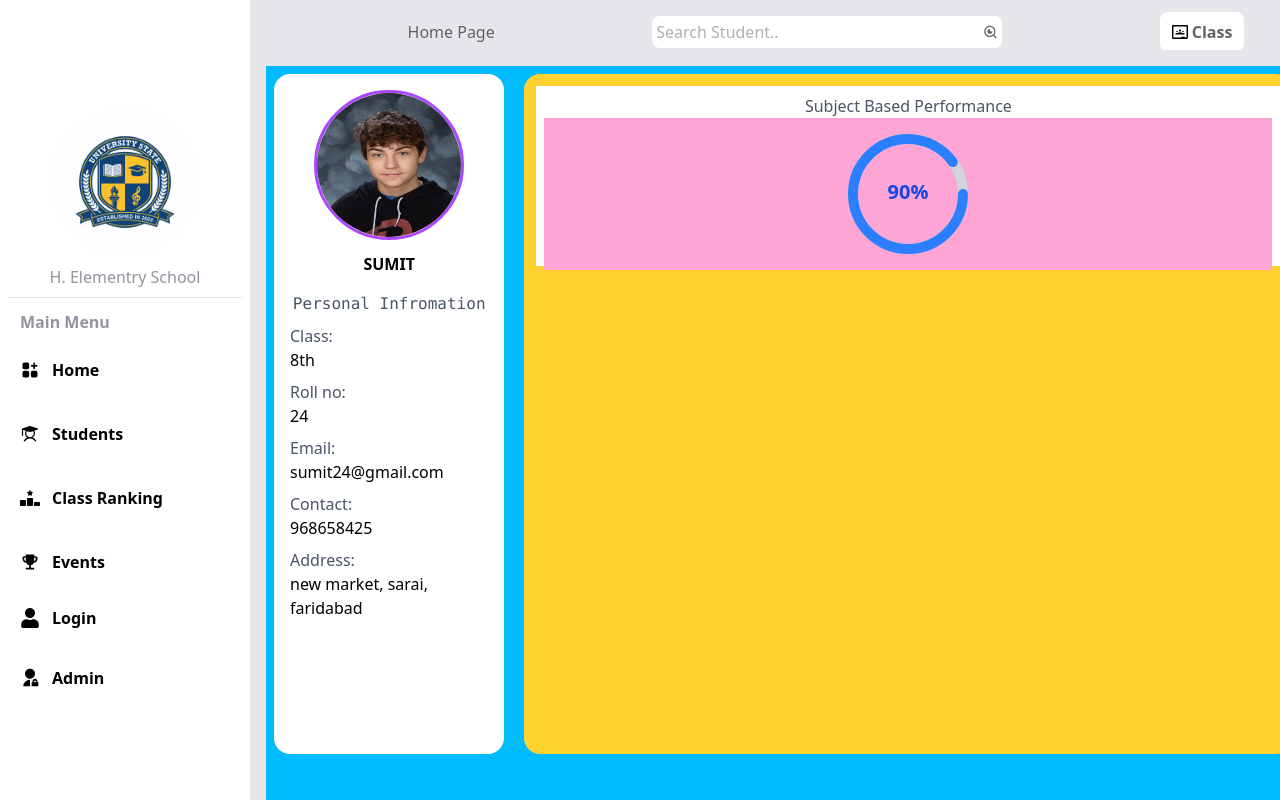
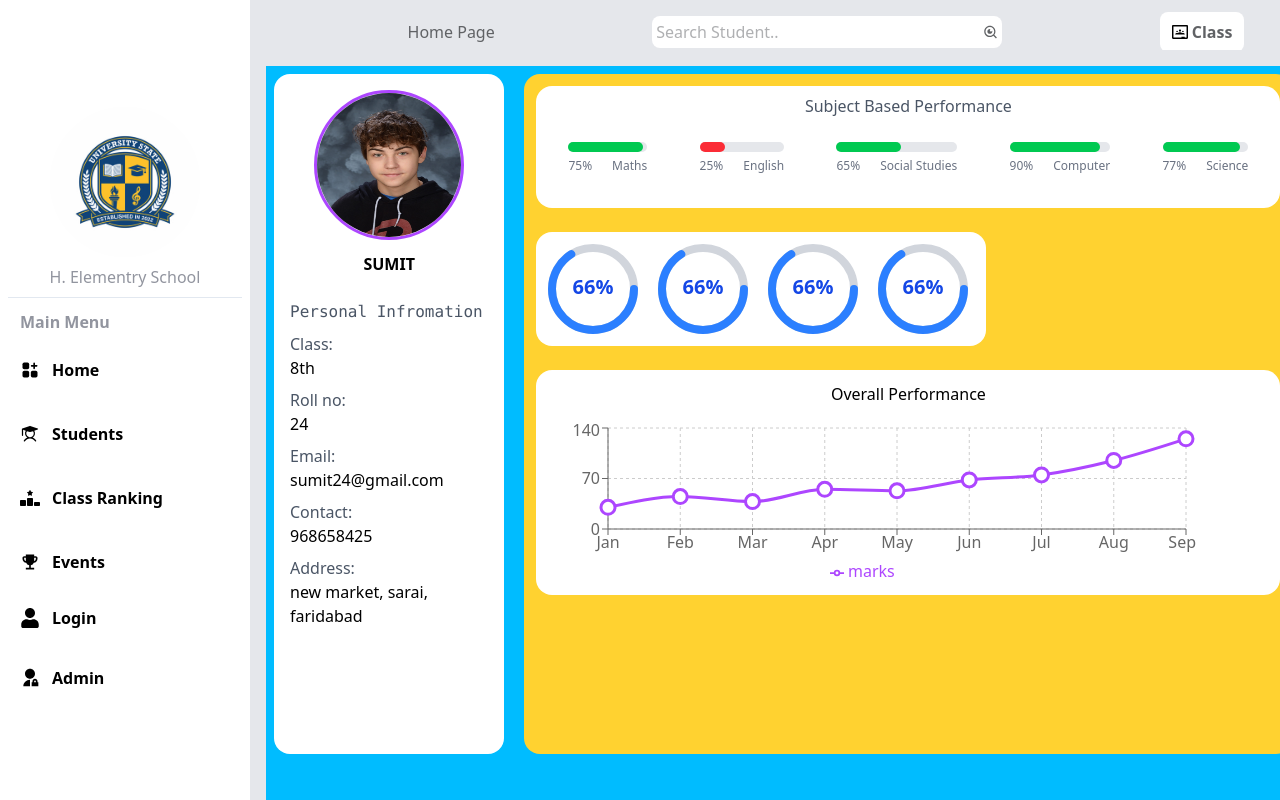
Before and after one commit to Shivraj-Joshi/student-info-tracker, a React (Vite) app in the folder client/: page /studentinfo in a window 1280 px wide. Built offline with nearby package versions, Linux system fonts and the light colour scheme.

Commit message:
adding charts to studentinfo page

```diff
--- a/client/package.json
+++ b/client/package.json
@@ -15,6 +15,7 @@
     "react-dom": "^19.0.0",
     "react-icons": "^5.5.0",
     "react-router": "^7.5.1",
+    "recharts": "^2.15.3",
     "tailwindcss": "^4.1.4"
   },
   "devDependencies": {
--- a/client/src/components/CircularProgress.jsx
+++ b/client/src/components/CircularProgress.jsx
@@ -1,6 +1,6 @@
 import React from "react";
 
-const CircularProgress = ({ value = 0, size = 120, stroke = 10 }) => {
+const CircularProgress = ({ value = 66, size = 90, stroke = 8 }) => {
   const radius = (size - stroke) / 2;
   const circumference = 2 * Math.PI * radius;
   const offset = circumference - (value / 100) * circumference;
--- /dev/null
+++ b/client/src/components/PerformanceChart.jsx
@@ -0,0 +1,50 @@
+import React from "react";
+import {
+  LineChart,
+  Line,
+  XAxis,
+  YAxis,
+  CartesianGrid,
+  Tooltip,
+  Legend,
+  ResponsiveContainer,
+} from "recharts";
+
+const PerformanceChart = () => {
+  const data = [
+    { month: "Jan", marks: 30 },
+    { month: "Feb", marks: 45 },
+    { month: "Mar", marks: 38 },
+    { month: "Apr", marks: 55 },
+    { month: "May", marks: 53 },
+    { month: "Jun", marks: 68 },
+    { month: "Jul", marks: 75 },
+    { month: "Aug", marks: 95 },
+    { month: "Sep", marks: 125 },
+  ];
+  return (
+    <div style={{ width: "90%", height: 165 }}>
+      <ResponsiveContainer>
+        <LineChart
+          data={data}
+          margin={{ top: 10, right: 10, left: 0, bottom: 0 }}
+        >
+          <CartesianGrid strokeDasharray="3 3" />
+          <XAxis dataKey="month" />
+          <YAxis />
+          <Tooltip />
+          <Legend />
+          <Line
+            type="monotone"
+            dataKey="marks"
+            stroke="#ad46ff"
+            strokeWidth={3}
+            dot={{ r: 7 }}
+          />
+        </LineChart>
+      </ResponsiveContainer>
+    </div>
+  );
+};
+
+export default PerformanceChart;
--- a/client/src/data/Data.js
+++ b/client/src/data/Data.js
@@ -1,4 +1,8 @@
 import image1 from "../assets/student1.jpg"
+import sports from "../assets/sports.png"
+// import image1 from "../assets/student1.jpg"
+// import image1 from "../assets/student1.jpg"
+// import image1 from "../assets/student1.jpg"
 
 
 export const StudentData = [
@@ -159,3 +163,72 @@ export const ClassData = [
     },
 
 ]
+
+
+export const SubjectData = [
+    {
+        id: 1,
+        subject: "Maths",
+        score: 75,
+    },
+    {
+        id: 2,
+        subject: "English",
+        score: 25,
+    },
+    {
+        id: 3,
+        subject: "Social Studies",
+        score: 65,
+    },
+    {
+        id: 4,
+        subject: "Computer",
+        score: 90,
+    },
+    {
+        id: 5,
+        subject: "Science",
+        score: 77,
+    },
+]
+
+export const ActivityData = [
+    {
+        id: 101,
+        activity: "Sports",
+        performance: 90,
+        image: sports,
+    },
+    {
+        id: 102,
+        activity: "Academics",
+        performance: 70,
+        image: sports,
+    },
+    {
+        id: 104,
+        activity: "Events",
+        performance: 80,
+        image: sports,
+    },
+    {
+        id: 103,
+        activity: "others",
+        performance: 60,
+        image: sports,
+    },
+
+]
+
+export const data = [
+    { month: 'Jan', marks: 30 },
+    { month: 'Feb', marks: 45 },
+    { month: 'Mar', marks: 38 },
+    { month: 'Apr', marks: 55 },
+    { month: 'May', marks: 53 },
+    { month: 'Jun', marks: 68 },
+    { month: 'Jul', marks: 75 },
+    { month: 'Aug', marks: 95 },
+    { month: 'Sep', marks: 125 },
+];
--- a/client/src/pages/StudentInfo.jsx
+++ b/client/src/pages/StudentInfo.jsx
@@ -1,24 +1,30 @@
 import React, { useState } from "react";
 import image from "../assets/student1.jpg";
+// import CircularProgress from "../components/CircularProgress";
+import { SubjectData, ActivityData } from "../data/Data";
 import CircularProgress from "../components/CircularProgress";
+import PerformanceChart from "../components/PerformanceChart";
 
 const StudentInfo = () => {
-  const [progress, setProgress] = useState(90);
+  //   const [progress, setProgress] = useState(90);
   return (
-    <div className="md:h-[100dvh] md:w-[100dvw] bg-sky-400 md:flex p-2 gap-5">
+    <div
+      className="md:h-[100dvh] md:w-[100dvw] bg-sky-400 flex flex-col md:flex-row
+     p-2 md:gap-5 gap-3"
+    >
       {/* div for student profile and personal information  */}
-      <div className="left-div h-[85dvh] w-[18dvw] bg-white p-2 rounded-2xl">
+      <div className="left-div h-[230px] md:h-[85dvh] md:w-[18dvw] bg-white p-2 rounded-2xl flex md:flex-col gap-4 md:gap-2">
         {" "}
         <div className="bg-transparent p-2 flex flex-col gap-3 items-center">
           <img
             src={image}
             alt="student profile"
-            className="h-[200px] w-[200px] md:h-[150px] md:w-[150px] rounded-[50%] border-3 border-purple-500  "
+            className="h-[150px] w-[150px] md:h-[150px] md:w-[150px] rounded-[50%] border-3 border-purple-500  "
           />
           <h1 className="uppercase font-semibold">Sumit</h1>
         </div>
-        <div className="flex flex-col gap-2 p-2  ">
-          <h1 className="text-gray-600 font-mono text-center">
+        <div className="flex flex-col md:gap-2 md:p-2 p-1 gap-1">
+          <h1 className="text-gray-600 font-mono text-center hidden md:flex">
             Personal Infromation
           </h1>
           <h1 className="text-gray-600">
@@ -33,36 +39,61 @@ const StudentInfo = () => {
           <h1 className="text-gray-600">
             Contact: <p className="text-black">968658425</p>
           </h1>
-          <h1 className="text-gray-600">
+          <h1 className="text-gray-600 hidden md:flex flex-col">
             Address: <p className="text-black">new market, sarai, faridabad</p>
           </h1>
         </div>
       </div>
       {/* div for students academics performance  */}
-      <div className="right-div h-[85dvh] w-[60dvw] bg-amber-300 p-3 text-wrap rounded-2xl ">
-        <div className="h-[180px] w-full bg-white p-2 ">
+      <div className="right-div h-[85dvh]   md:w-[60dvw] flex flex-col  gap-6 bg-amber-300 p-3 text-wrap rounded-2xl ">
+        {/* performence based on academics */}
+        <div className="h-auto w-full bg-white p-2 rounded-2xl ">
           <h1 className="text-center text-gray-600">
             Subject Based Performance
           </h1>
-          <div className="subjects bg-pink-300 flex justify-evenly gap-2 p-4">
-            <CircularProgress value={progress} />
-            {/* <div className="bg-green-600 h-[80px] w-[80px] rounded-[50%] flex flex-col items-center justify-center ">
-              <p>75%</p>
-              Maths
+          <div className=" md:flex items=center justify-between flex-wrap p-3 gap-5">
+            {SubjectData.map((subject) => (
+              <div key={subject.id} className=" p-3">
+                {(() => {
+                  const percentage = parseInt(subject.score);
+                  let barColor = "bg-green-500";
+                  if (percentage < 30) barColor = "bg-red-500";
+                  else if (percentage < 60) barColor = "bg-orange-400";
+
+                  return (
+                    <>
+                      <div className="w-full bg-gray-200 rounded-full h-2.5">
+                        <div
+                          className={`h-2.5 rounded-full ${barColor}`}
+                          style={{ width: subject.score }}
+                        ></div>
+                      </div>
+                      <span className="text-xs text-gray-500">
+                        {subject.score}%
+                      </span>
+                      <span className="text-xs text-gray-500 ml-5">
+                        {subject.subject}
+                      </span>
+                    </>
+                  );
+                })()}
+              </div>
+            ))}
+          </div>
+        </div>
+        {/* performance based on  different activities */}
+        <div className="bg-white rounded-2xl  md:w-[450px] flex flex-wrap p-3 gap-5">
+          {ActivityData.map((activity) => (
+            <div key={activity.id}>
+              <CircularProgress />
             </div>
-            <div className="bg-green-600 h-[80px] w-[80px] rounded-[50%] flex items-center justify-center ">
-              Maths
-            </div>
-            <div className="bg-green-600 h-[80px] w-[80px] rounded-[50%] flex items-center justify-center ">
-              Maths
-            </div>
-            <div className="bg-green-600 h-[80px] w-[80px] rounded-[50%] flex items-center justify-center ">
-              Maths
-            </div>
-            <div className="bg-green-600 h-[80px] w-[80px] rounded-[50%] flex items-center justify-center ">
-              Maths
-            </div> */}
-          </div>
+          ))}
+        </div>
+        {/* atandance */}
+        <div className="bg-white rounded-2xl  w-full p-3 flex flex-col gap-3">
+          <span className="text-center">Overall Performance</span>
+          {/* <CircularProgress /> */}
+          <PerformanceChart />
         </div>
       </div>
     </div>
```
Also changed, not shown: client/src/assets/sports.png (added), 1 other file (tests, documents, lock files or other folders).
